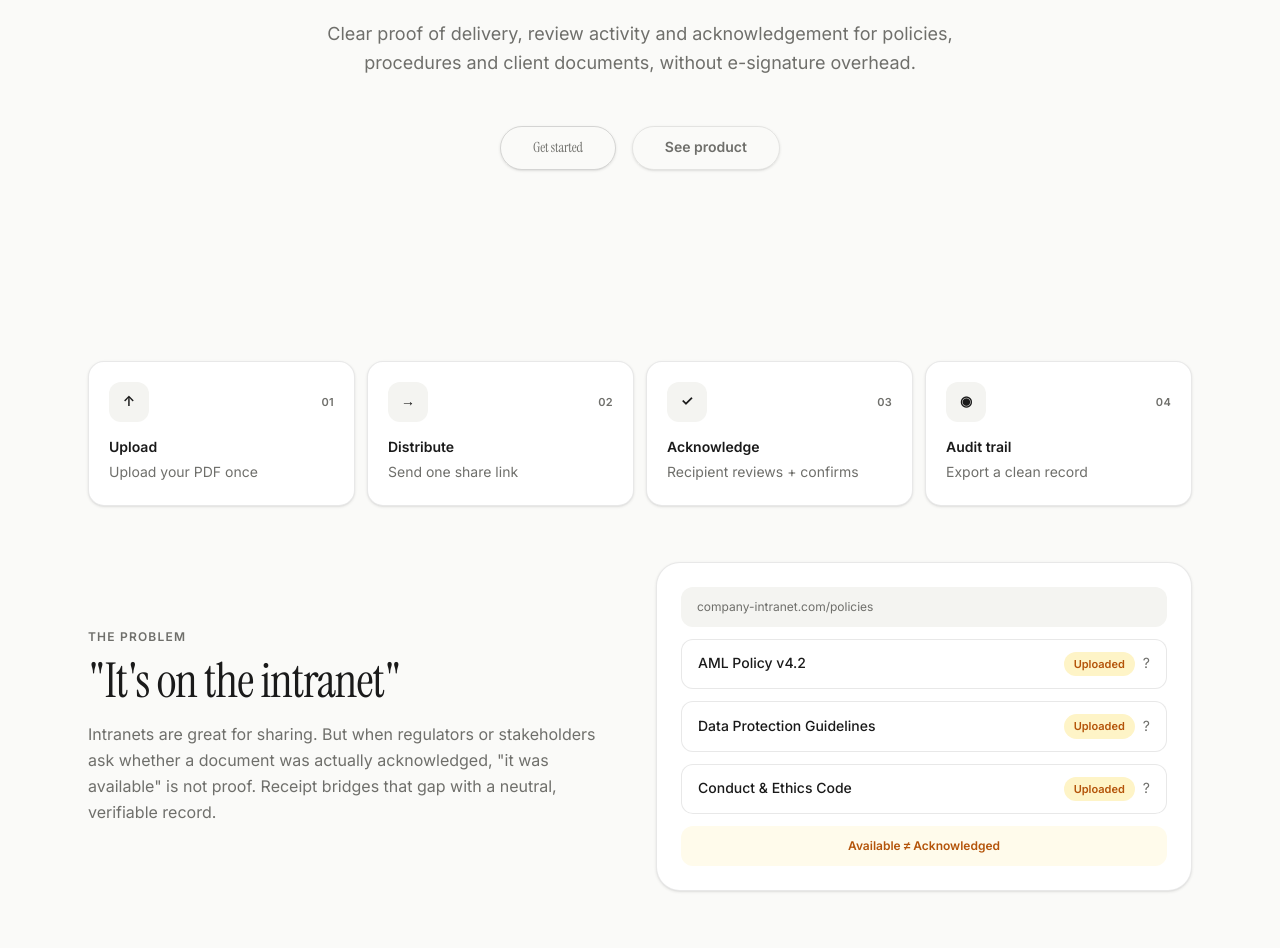
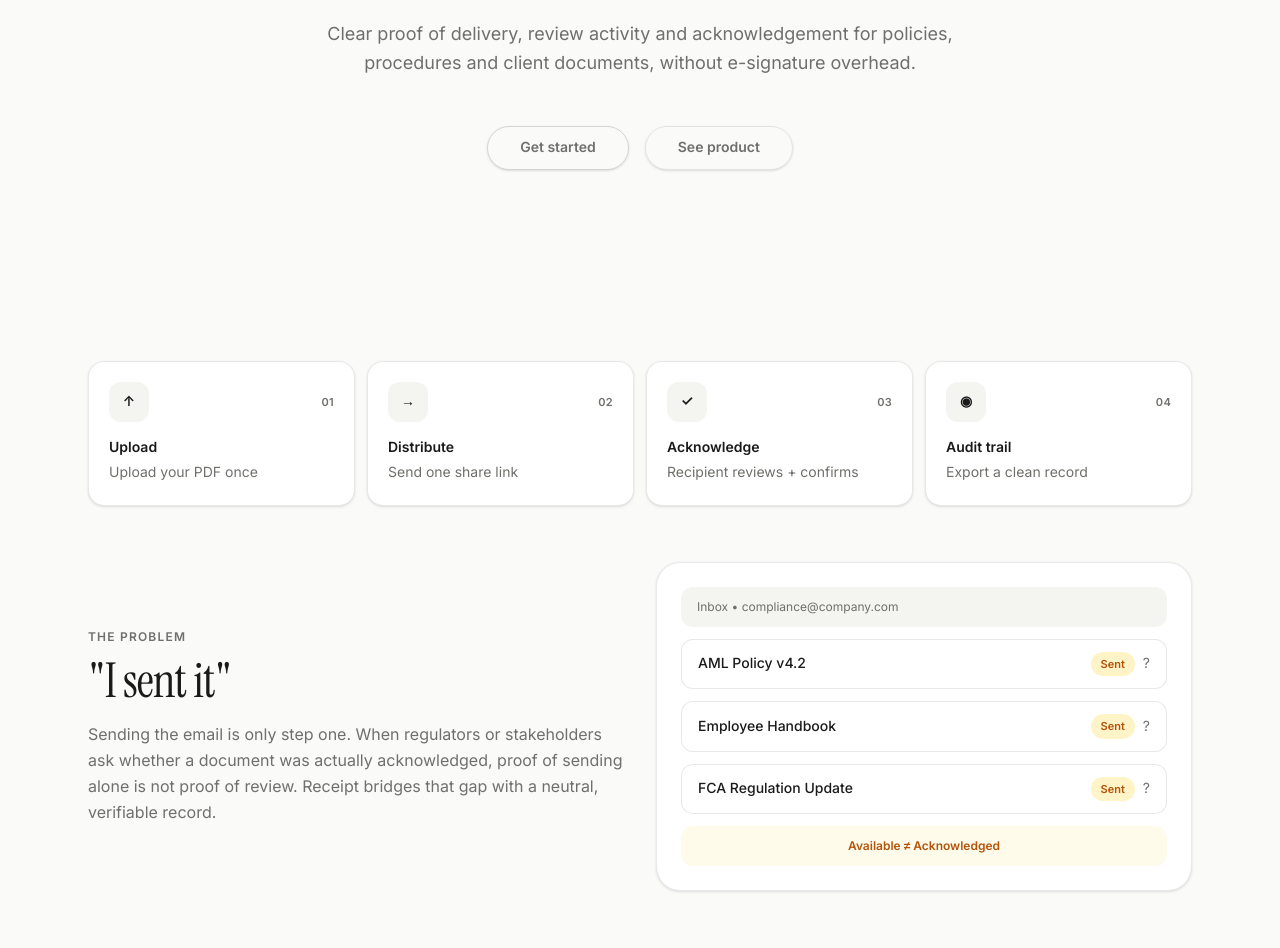
Before and after one commit to LRARE-Holdings/tango, a Next.js app: page / in a window 1280 px wide. Shown: the part 440-1388 px from the top of the page. Built offline with nearby package versions, Linux system fonts and the light colour scheme.

Commit message:
Update homepage CTA and copy

```diff
--- a/src/app/(marketing)/page.tsx
+++ b/src/app/(marketing)/page.tsx
@@ -50,7 +50,7 @@ const FEATURES = [
 ] as const;
 
 const PRIMARY_CTA_CLASS =
-  "focus-ring inline-flex h-11 items-center justify-center rounded-full marketing-cta-primary px-8 text-sm font-semibold shadow-sm";
+  "focus-ring inline-flex h-11 items-center justify-center rounded-full marketing-cta-primary marketing-cta-primary-sans px-8 text-sm font-semibold shadow-sm";
 
 export default async function Home({
   searchParams,
@@ -146,25 +146,25 @@ export default async function Home({
             THE PROBLEM
           </div>
           <h2 className="marketing-serif mt-3 text-4xl sm:text-5xl">
-            "It&apos;s on the intranet"
+            &quot;I sent it&quot;
           </h2>
           <p className="mt-4 text-sm leading-relaxed text-[var(--mk-muted)] sm:text-base">
-            Intranets are great for sharing. But when regulators or stakeholders
-            ask whether a document was actually acknowledged, "it was available"
-            is not proof. Receipt bridges that gap with a neutral, verifiable
-            record.
+            Sending the email is only step one. When regulators or stakeholders
+            ask whether a document was actually acknowledged, proof of sending
+            alone is not proof of review. Receipt bridges that gap with a
+            neutral, verifiable record.
           </p>
         </div>
 
         <div className="rounded-3xl border border-[var(--mk-border)] bg-[var(--mk-surface)] p-6 shadow-sm">
           <div className="rounded-xl bg-[var(--mk-surface-soft)] px-4 py-3 text-xs text-[var(--mk-muted)]">
-            company-intranet.com/policies
+            Inbox • compliance@company.com
           </div>
           <div className="mt-3 space-y-3">
             {[
               "AML Policy v4.2",
-              "Data Protection Guidelines",
-              "Conduct & Ethics Code",
+              "Employee Handbook",
+              "FCA Regulation Update",
             ].map((item) => (
               <div
                 key={item}
@@ -175,7 +175,7 @@ export default async function Home({
                 </div>
                 <div className="flex items-center gap-2">
                   <span className="rounded-full bg-[#fef4c7] px-2.5 py-1 text-[11px] font-semibold text-[#b4540a]">
-                    Uploaded
+                    Sent
                   </span>
                   <span className="text-sm text-[var(--mk-muted)]">?</span>
                 </div>
@@ -221,7 +221,7 @@ export default async function Home({
           <span className="text-[var(--mk-accent)]">Start knowing.</span>
         </h2>
         <p className="mx-auto mt-5 max-w-2xl text-base leading-relaxed text-[var(--mk-muted)]">
-          Move beyond "it&apos;s on the intranet" to verifiable proof of
+          Move beyond &quot;I sent it&quot; to verifiable proof of
           document acknowledgement.
         </p>
         <Link
--- a/src/app/globals.css
+++ b/src/app/globals.css
@@ -150,6 +150,12 @@ body {
   font-family: var(--font-serif), "Instrument Serif", serif;
   font-weight: 400;
   letter-spacing: -0.01em;
+}
+
+.marketing-cta-primary-sans {
+  font-family: var(--font-sans), "Inter", sans-serif;
+  font-weight: 600;
+  letter-spacing: normal;
 }
 
 .marketing-cta-primary:hover {
```
